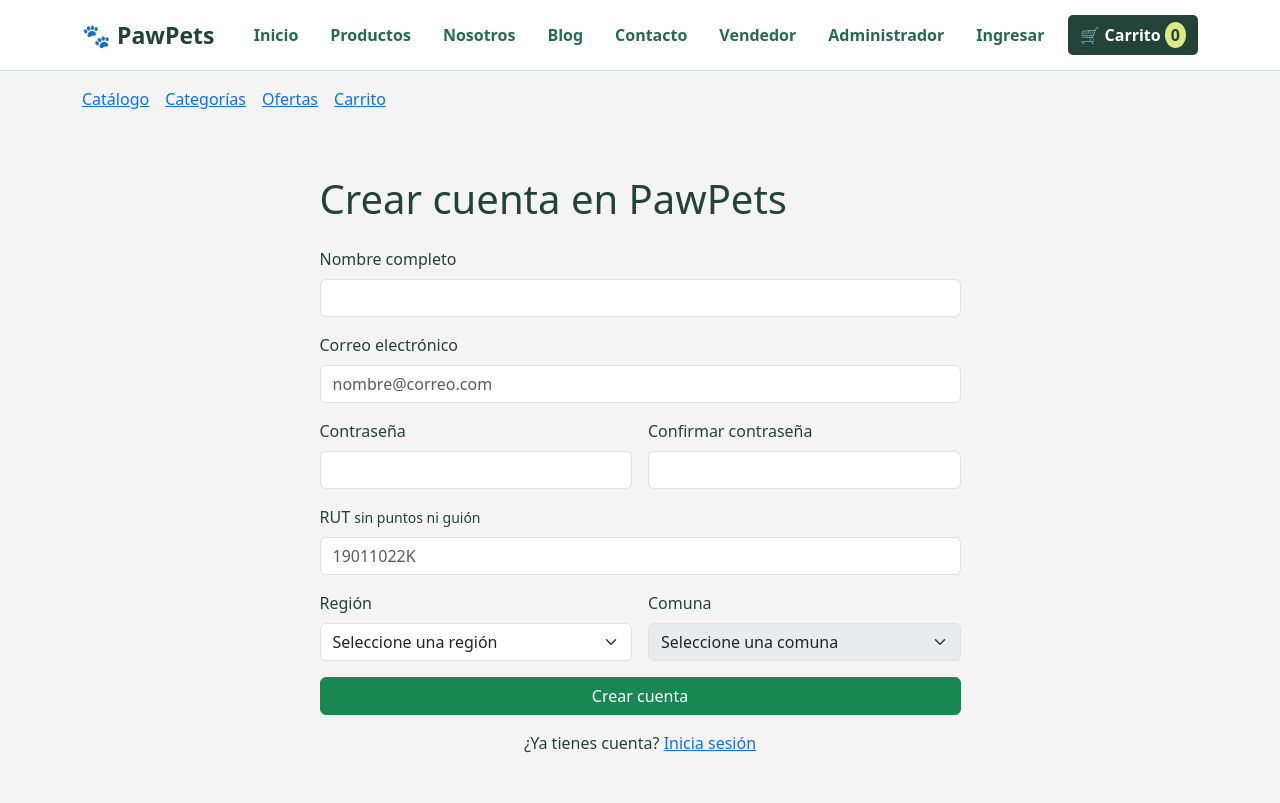
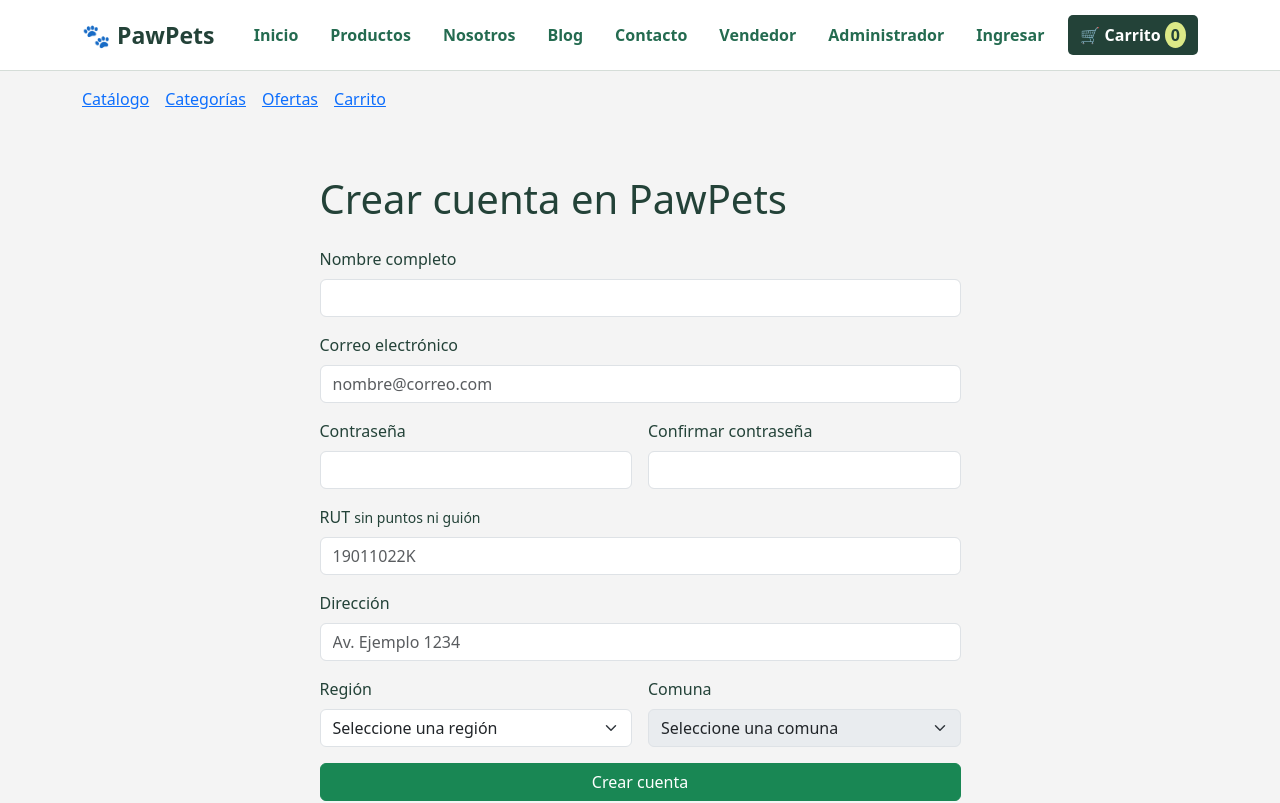
Before and after one commit to Piita3569/Caso3_PawPets_React, a React (Vite) app: page /registro in a window 1280 px wide. Shown: the top 803 px of the page. Built offline with nearby package versions, Linux system fonts and the light colour scheme.

Commit message:
Luis: Agrega direccion en formularios y corrige duplicados al editar

```diff
--- a/src/componentes/FormularioUsuario.jsx
+++ b/src/componentes/FormularioUsuario.jsx
@@ -9,6 +9,7 @@ function FormularioUsuario({ usuarioInicial = null, onGuardar, onCancelar }) {
     rut: usuarioInicial?.rut ?? '',
     region: usuarioInicial?.region ?? '',
     comuna: usuarioInicial?.comuna ?? '',
+    direccion: usuarioInicial?.direccion ?? '',
     rol: usuarioInicial?.rol ?? 'cliente'
   }) // fin estado formulario
 
@@ -102,6 +103,19 @@ function FormularioUsuario({ usuarioInicial = null, onGuardar, onCancelar }) {
         {/* fin campo rut */}
 
         <div className="col-md-6">
+        <label htmlFor="direccion" className="form-label">Dirección</label>
+        <input
+          id="direccion"
+          name="direccion"
+          className="form-control"
+          value={formulario.direccion}
+          onChange={cambiarCampo}
+          placeholder="Av. Ejemplo 1234"
+          />
+        </div>
+        {/* fin campo direccion */}
+
+        <div className="col-md-6">
           <label htmlFor="region" className="form-label">Región</label>
           <select
             id="region"
--- a/src/paginas/Perfil.jsx
+++ b/src/paginas/Perfil.jsx
@@ -13,7 +13,8 @@ function Perfil({ onActualizarUsuario, onCerrarSesion }) {
     nombre: usuarioActual?.nombre ?? '',
     email: usuarioActual?.email ?? '',
     region: usuarioActual?.region ?? '',
-    comuna: usuarioActual?.comuna ?? ''
+    comuna: usuarioActual?.comuna ?? '',
+    direccion: usuarioActual?.direccion ?? ''
   }) // fin estado formulario
 
   const [mensaje, setMensaje] = useState('') // fin estado mensaje
@@ -113,6 +114,20 @@ function Perfil({ onActualizarUsuario, onCerrarSesion }) {
             </div>
             {/* fin campo email */}
 
+            <div className="mb-3">
+            <label htmlFor="direccion" className="form-label">Dirección</label>
+            <input
+              id="direccion"
+              name="direccion"
+              className="form-control"
+              value={formulario.direccion}
+              onChange={cambiarCampo}
+              placeholder="Av. Ejemplo 1234"
+              />
+            </div>
+            {/* fin campo direccion */}
+
+
             <div className="row g-3 mb-3">
               <div className="col-md-6">
                 <label htmlFor="region" className="form-label">Región</label>
--- a/src/paginas/Registro.jsx
+++ b/src/paginas/Registro.jsx
@@ -11,7 +11,8 @@ function Registro() {
     confirmarPassword: '',
     rut: '',
     region: '',
-    comuna: ''
+    comuna: '',
+    direccion: ''
   }) // fin estado formulario
 
   const [errores, setErrores] = useState({}) // fin estado errores
@@ -93,13 +94,14 @@ function Registro() {
         rut: formulario.rut,
         region: formulario.region,
         comuna: formulario.comuna,
+        direccion: formulario.direccion,
         rol: 'cliente'
       })
       setErrores({})
       setMensaje('¡Registro exitoso! Ya puedes iniciar sesión.')
       setFormulario({
         nombre: '', email: '', password: '',
-        confirmarPassword: '', rut: '', region: '', comuna: ''
+        confirmarPassword: '', rut: '', region: '', comuna: '', direccion: ''
       })
     } catch (err) {
       setErrores({ email: err.message })
@@ -202,6 +204,20 @@ function Registro() {
             </div>
             {/* fin campo rut */}
 
+            <div className="mb-3">
+            <label htmlFor="direccion" className="form-label">Dirección</label>
+            <input
+              id="direccion"
+              name="direccion"
+              type="text"
+              className="form-control"
+              value={formulario.direccion}
+              onChange={cambiarCampo}
+              placeholder="Av. Ejemplo 1234"
+            />
+           </div>
+            {/* fin campo direccion */}
+
             <div className="row g-3 mb-3">
               <div className="col-md-6">
                 <label htmlFor="region" className="form-label">Región</label>
--- a/src/servicios/usuarios.js
+++ b/src/servicios/usuarios.js
@@ -48,6 +48,14 @@ export function actualizarUsuario(id, datosActualizados) {
 
   if (indice === -1) throw new Error('El usuario no existe.')
 
+  const emailNuevo = String(datosActualizados.email ?? '').trim().toLowerCase()
+
+  const duplicado = usuarios.some(
+    usuario => usuario.email.toLowerCase() === emailNuevo && usuario.id !== Number(id)
+  )
+
+  if (duplicado) throw new Error('Ya existe un usuario con ese correo.')
+
   usuarios[indice] = {
     ...usuarios[indice],
     ...datosActualizados,
```
